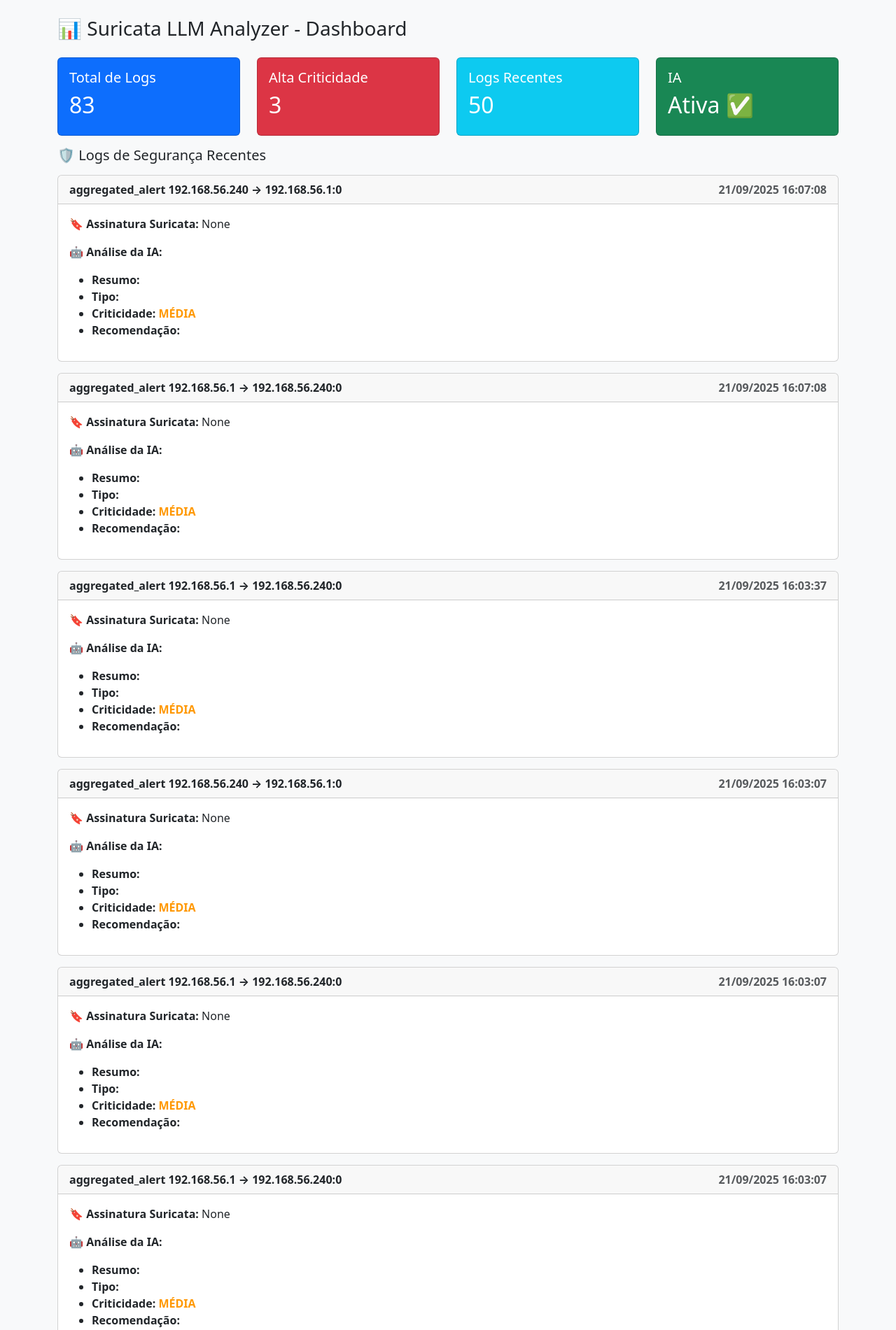
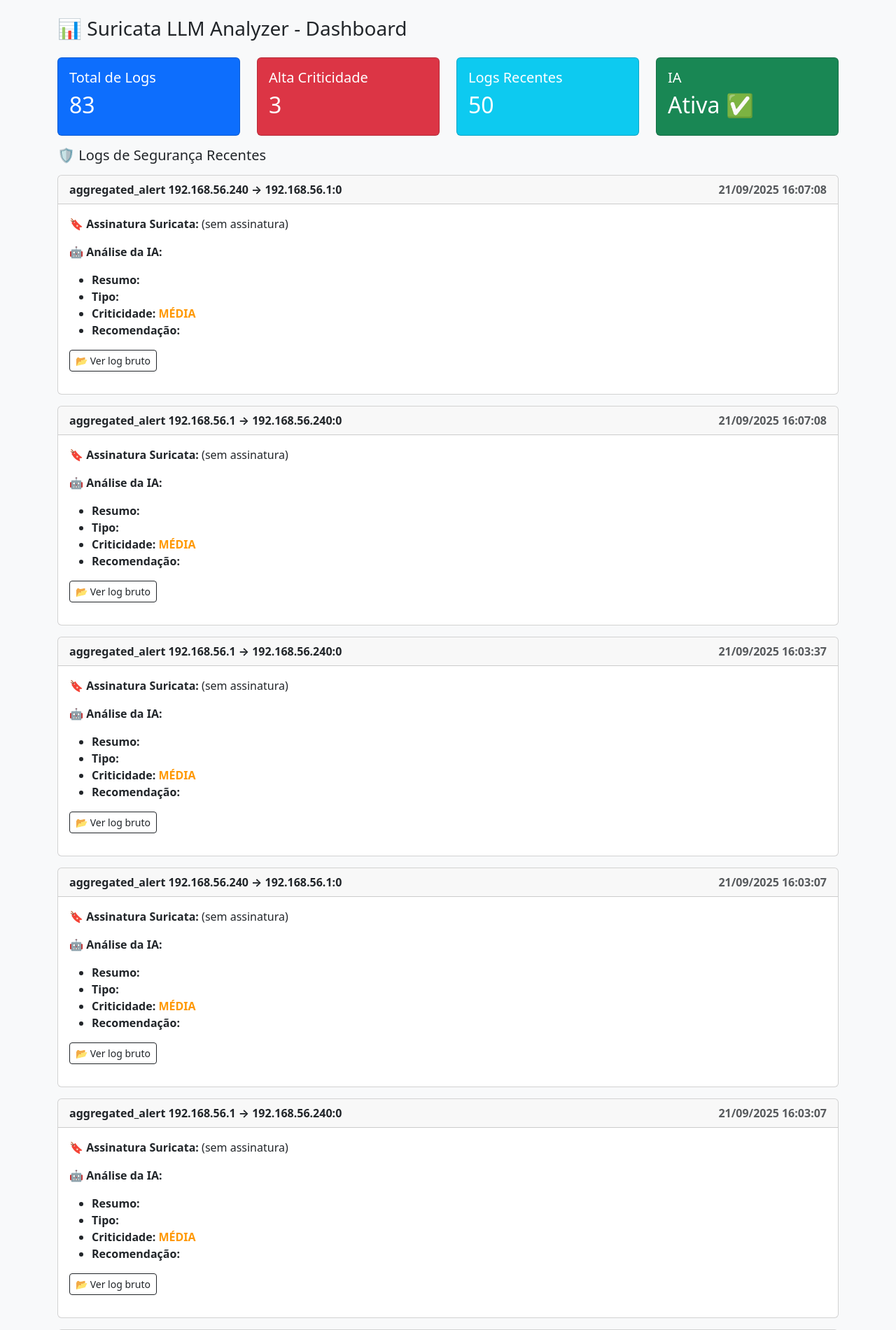
Before and after one commit to professordony/suricata-llm-analyzer, a FastAPI app: page / in a window 1280 px wide. Shown: the top 1901 px of the page at 70% size. Run offline with FastAPI, Linux system fonts and the light colour scheme.

Commit message:
Add files via upload

```diff
--- a/app/templates/dashboard.html
+++ b/app/templates/dashboard.html
@@ -10,6 +10,14 @@
     .crit-baixa { color: #2ca02c; font-weight: bold; }
     .crit-media { color: #ff9800; font-weight: bold; }
     .crit-alta { color: #e53935; font-weight: bold; }
+    pre.json-log {
+      background: #1e1e1e;
+      color: #dcdcdc;
+      padding: 10px;
+      border-radius: 6px;
+      font-size: 0.85rem;
+      overflow-x: auto;
+    }
   </style>
 </head>
 <body>
@@ -61,14 +69,20 @@
       <span class="text-muted float-end">{{ log.timestamp.strftime("%d/%m/%Y %H:%M:%S") }}</span>
     </div>
     <div class="card-body">
-      <!-- Exibição da assinatura do Suricata -->
-      {% if log.raw_log %}
-      {% set raw = log.raw_log | tojson | safe %}
-      {% endif %}
+      <!-- Assinatura Suricata -->
       <p><strong>🔖 Assinatura Suricata:</strong>
-        {{ log.signature or (log.raw_log.get('alert', {}).get('signature') if log.raw_log) }}
+        {% if log.signature %}
+          {{ log.signature }}
+        {% elif log.raw_log and log.raw_log is mapping and 'alert' in log.raw_log %}
+          {{ log.raw_log['alert'].get('signature', '(sem assinatura)') }}
+        {% elif log.raw_log and log.raw_log is string %}
+          {{ log.raw_log }}
+        {% else %}
+          (sem assinatura)
+        {% endif %}
       </p>
 
+      <!-- Análise da IA -->
       {% if log.analysis %}
         <p><strong>🤖 Análise da IA:</strong></p>
         <ul>
@@ -88,9 +102,23 @@
       {% else %}
         <p class="text-muted">⚠️ Nenhuma análise da IA disponível.</p>
       {% endif %}
+
+      <!-- JSON bruto colapsável -->
+      <p>
+        <a class="btn btn-sm btn-outline-dark" data-bs-toggle="collapse" href="#raw{{ log.id }}" role="button">
+          📂 Ver log bruto
+        </a>
+      </p>
+      <div class="collapse" id="raw{{ log.id }}">
+        <pre class="json-log">
+{{ log.raw_log | tojson(indent=2) if log.raw_log else '(nenhum conteúdo)' }}
+        </pre>
+      </div>
     </div>
   </div>
   {% endfor %}
 </div>
+
+<script src="https://cdn.jsdelivr.net/npm/bootstrap@5.3.0/dist/js/bootstrap.bundle.min.js"></script>
 </body>
 </html>
```
